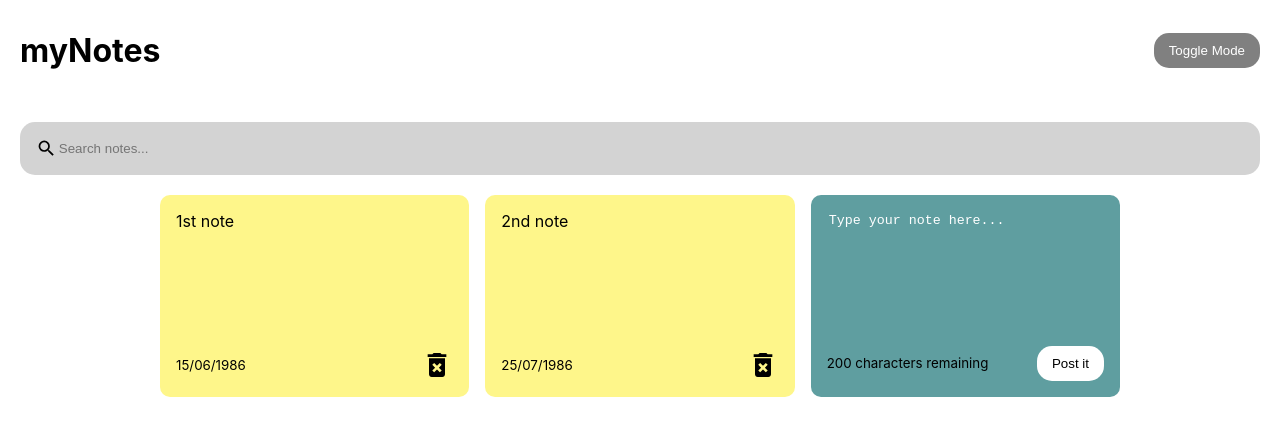
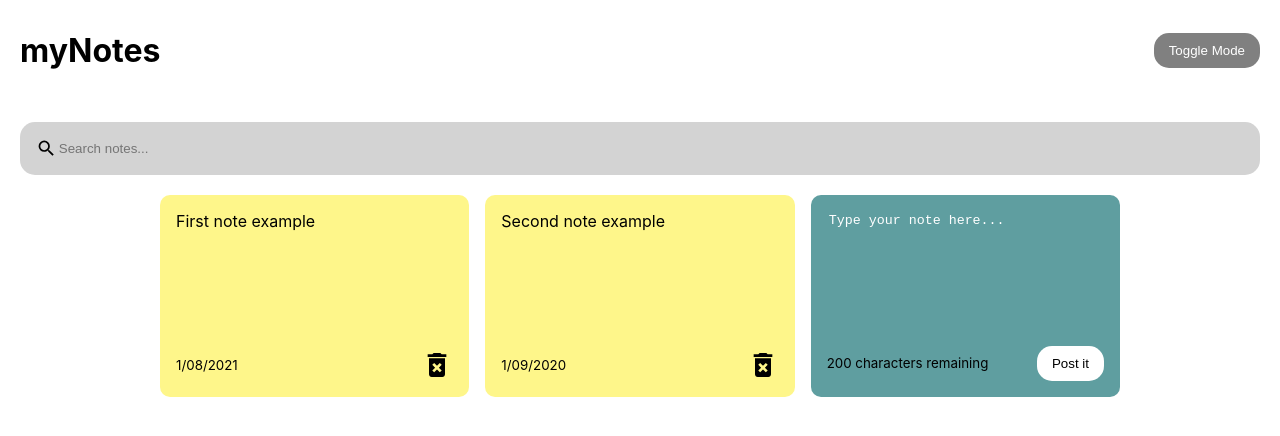
Before and after one commit to krisjwood/react-notes-app, a React (Create React App) app: page / in a window 1280 px wide. Shown: the top 436 px of the page. Built offline with nearby package versions, Linux system fonts and the light colour scheme.

Commit message:
save data to local storage

```diff
--- a/src/App.js
+++ b/src/App.js
@@ -10,13 +10,13 @@ const App = () => {
   const [notes, setNotes] = useState([
     {
       id: nanoid(),
-      text: "1st note",
-      date: "15/06/1986"
+      text: "First note example",
+      date: "1/08/2021"
     },
     {
       id: nanoid(),
-      text: "2nd note",
-      date: "25/07/1986"
+      text: "Second note example",
+      date: "1/09/2020"
     }
   ])
   const [searchText, setSearchText] = useState("")
@@ -24,8 +24,22 @@ const App = () => {
   const [darkMode, setDarkMode] = useState(false)
 
   useEffect(() => {
+    const savedNotes = JSON.parse(
+      localStorage.getItem('react-notes-app-data')
+    )
 
-  })
+    if(savedNotes) {
+      setNotes(savedNotes)
+    }
+  }, [])
+
+  // Saves notes to local storage whenever notes change
+  useEffect(() => {
+    localStorage.setItem(
+      'react-notes-app-data',
+      JSON.stringify(notes)
+    )
+  }, [notes])
 
   const AddNote = (text) => {
     const date = new Date()
--- a/src/index.css
+++ b/src/index.css
@@ -90,6 +90,7 @@ textarea::placeholder {
 .search input {
   border: none;
   background-color: lightgray;
+  width:auto
 }
 
 input:focus {
```
